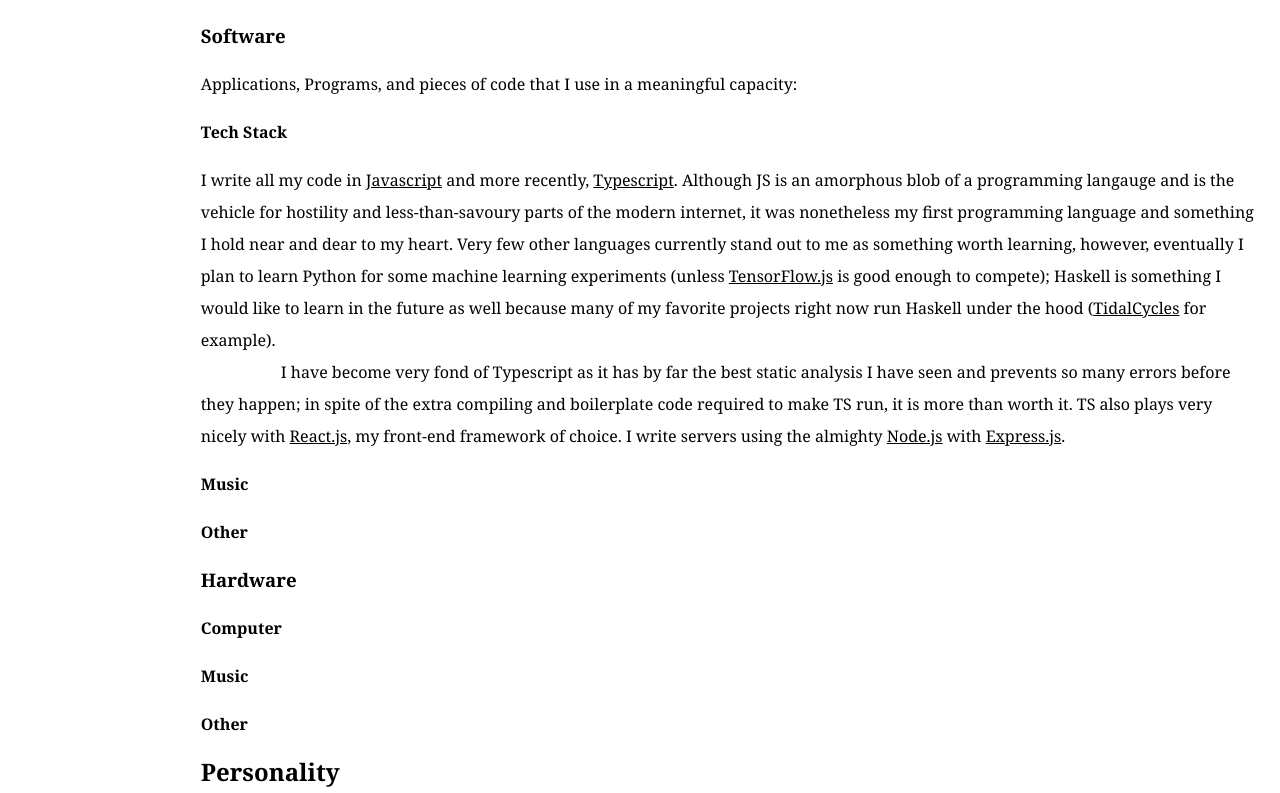
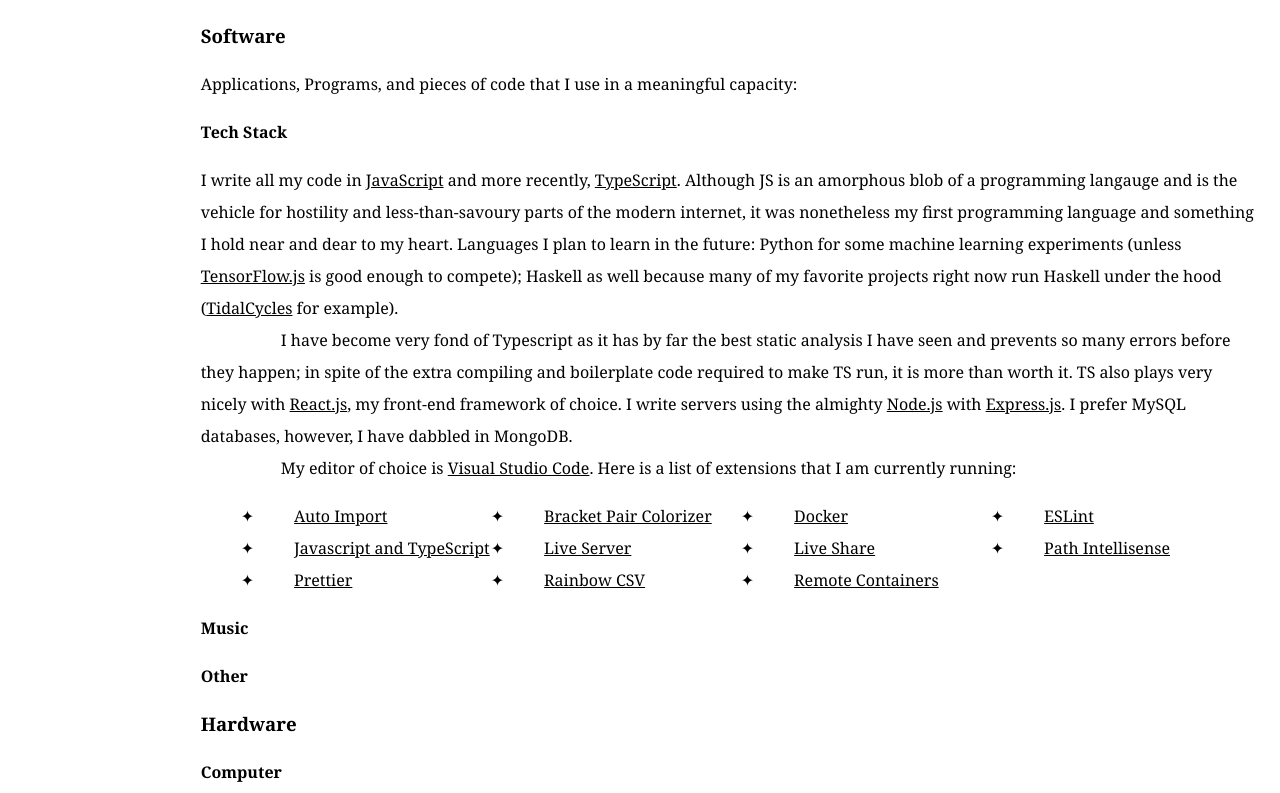
Before and after one commit to dd0sxx/theotelonis, a React (Create React App) app in the folder my-app/: page /about in a window 1280 px wide. Shown: the part 764-1557 px from the top of the page. Built offline with nearby package versions, Linux system fonts and the light colour scheme.

Commit message:
added morre copy to tech stack

```diff
--- a/my-app/src/components/About.tsx
+++ b/my-app/src/components/About.tsx
@@ -62,12 +62,26 @@
                     <h3 id='software' className='about-sub-header'>Software</h3>
                     <p>Applications, Programs, and pieces of code that I use in a meaningful capacity:</p>
                     <h4 id='tech-stack' className='about-sub-sub-header'>Tech Stack</h4>
-                    <p>I write all my code in <a href='https://en.wikipedia.org/wiki/JavaScript' target='blank'>Javascript</a> and more recently, <a href='https://en.wikipedia.org/wiki/TypeScript' target='blank'>Typescript</a>. Although JS is an amorphous blob of a programming langauge and is the vehicle for hostility and less-than-savoury parts of the modern internet, it was nonetheless my first programming language and something I hold near and dear to my heart. Very few other languages currently stand out to me as something worth learning, however, eventually I plan to learn Python for some machine learning experiments (unless <a href='https://www.tensorflow.org/js' target='blank'>TensorFlow.js</a> is good enough to compete); Haskell is something I would like to learn in the future as well because many of my favorite projects right now run Haskell under the hood (<a href='
+                    <p>I write all my code in <a href='https://en.wikipedia.org/wiki/JavaScript' target='blank'>JavaScript</a> and more recently, <a href='https://en.wikipedia.org/wiki/TypeScript' target='blank'>TypeScript</a>. Although JS is an amorphous blob of a programming langauge and is the vehicle for hostility and less-than-savoury parts of the modern internet, it was nonetheless my first programming language and something I hold near and dear to my heart. Languages I plan to learn in the future: Python for some machine learning experiments (unless <a href='https://www.tensorflow.org/js' target='blank'>TensorFlow.js</a> is good enough to compete); Haskell as well because many of my favorite projects right now run Haskell under the hood (<a href='
                     https://tidalcycles.org/Welcome' target='blank'>TidalCycles</a> for example).<br/>
                     <span style={{'padding': '40px'}}/> I have become very fond of Typescript as it has by far the best static analysis I have seen and prevents so many errors before they happen; in spite of the extra compiling and boilerplate code required to make TS run, it is more than worth it. TS also plays very nicely with <a href='
                     https://en.wikipedia.org/wiki/React_(JavaScript_library)' target='blank'>React.js</a>, my front-end framework of choice. I write servers using the almighty <a href='
                     https://en.wikipedia.org/wiki/Node.js' target='blank'>Node.js</a> with <a href='
-                    https://en.wikipedia.org/wiki/Express.js' target='blank'>Express.js</a>.</p>
+                    https://en.wikipedia.org/wiki/Express.js' target='blank'>Express.js</a>. I prefer MySQL databases, however, I have dabbled in MongoDB.<br/><span style={{'padding': '40px'}}/>My editor of choice is <a href='https://code.visualstudio.com/' target='blank'>Visual Studio Code</a>. Here is a list of extensions that I am currently running:
+                     <ul className='extensions'>
+                        <li><a target='blank' href='https://marketplace.visualstudio.com/items?itemName=steoates.autoimport'>Auto Import</a></li>
+                        <li><a target='blank' href='https://marketplace.visualstudio.com/items?itemName=ms-azuretools.vscode-docker'>Bracket Pair Colorizer</a></li>
+                        <li><a target='blank' href='https://noware.bandcamp.com/releases'>Docker</a></li>
+                        <li><a target='blank' href='https://marketplace.visualstudio.com/items?itemName=dbaeumer.vscode-eslint'>ESLint</a></li>
+                        <li><a target='blank' href='https://marketplace.visualstudio.com/items?itemName=ms-vscode.vscode-typescript-next'>Javascript and TypeScript</a></li>
+                        <li><a target='blank' href='https://marketplace.visualstudio.com/items?itemName=ritwickdey.LiveServer'>Live Server</a></li>
+                        <li><a target='blank' href='https://marketplace.visualstudio.com/items?itemName=MS-vsliveshare.vsliveshare'>Live Share</a></li>
+                        <li><a target='blank' href='https://marketplace.visualstudio.com/items?itemName=christian-kohler.path-intellisense'>Path Intellisense</a></li>
+                        <li><a target='blank' href='https://marketplace.visualstudio.com/items?itemName=esbenp.prettier-vscode'>Prettier</a></li>
+                        <li><a target='blank' href='https://marketplace.visualstudio.com/items?itemName=mechatroner.rainbow-csv'>Rainbow CSV</a></li>
+                        <li><a target='blank' href='https://marketplace.visualstudio.com/items?itemName=ms-vscode-remote.remote-containers'>Remote Containers</a></li>
+                    </ul>
+                    </p>
                     <h4 id='music-software' className='about-sub-sub-header'>Music</h4>
                     <h4 id='other-software' className='about-sub-sub-header'>Other</h4>
                     <h3 id='hardware' className='about-sub-header'>Hardware</h3>
--- a/my-app/src/styles/About.scss
+++ b/my-app/src/styles/About.scss
@@ -57,14 +57,14 @@
     list-style-position: inside;
     display: flex;
     flex-wrap: wrap;
-    justify-content: space-around;
+    align-items: flex-start;
 }
 .content-body ul a {
     padding-left: 40px;
     // width: 20vw;
 }
 .content-body ul li {
-    flex: 1 1 160px;
+    flex: 0 0 250px;
 }
 
 aside {
```
